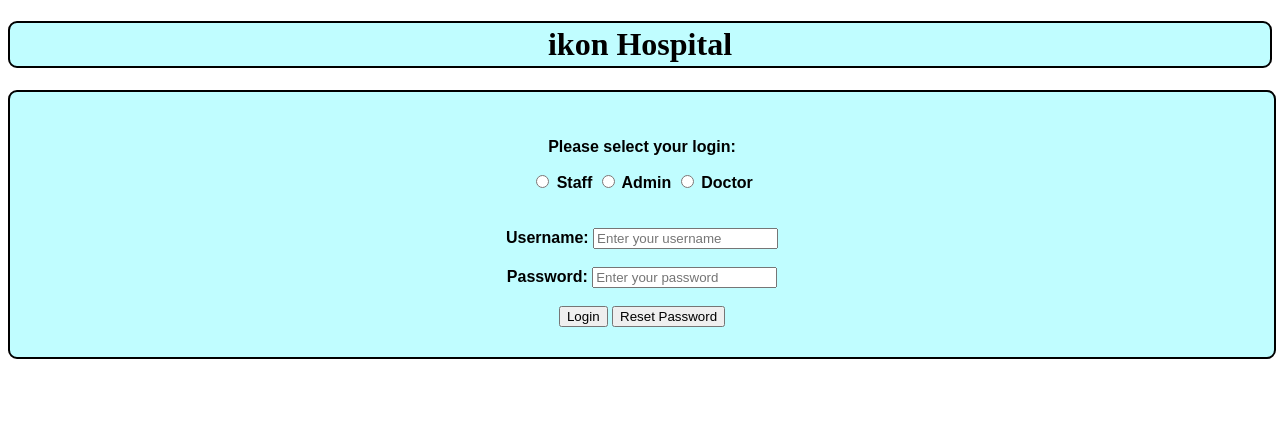
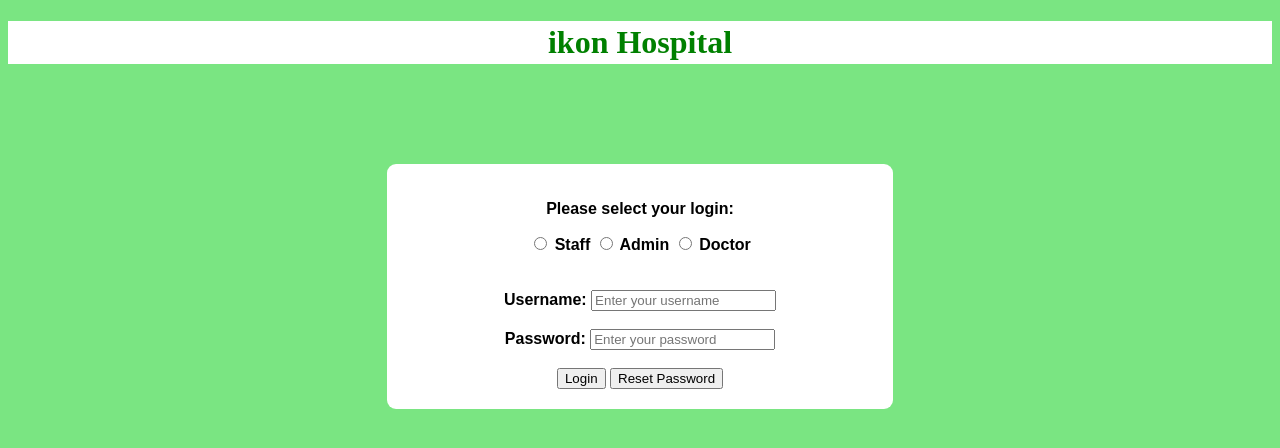
Before and after one commit to shakib1111/ikon_hospital, a plain HTML site: page index.html in a window 1280 px wide. Drawn offline with Linux system fonts and the light colour scheme; a web font is replaced by a local one.

Commit message:
stylling

```diff
--- a/main.css
+++ b/main.css
@@ -1,33 +1,37 @@
-
+body {
+    background-color: #7ae582;
+}
 /* stylling heading */
 .hero-heading{
-    border: 2px solid black;
-    border-radius: 9px;
     padding: 3px;
     text-align: center;
-    color: #000;
-    background-color: #c0fdff;
+    color: green;
     font-family: 'Sarpanch';
+    font-weight: bold;
+    border: 0px solid black;
+    border-radius: 9px;
+    background-color: #fff;
+}
+.header {
+    background-color: #7ae582;
+    margin-bottom: 100px;
+    background-color: #fff;
+}
+.header a {
+    text-decoration: none;
 
 }
 
-.header a {
-    text-decoration: none;
-}
-
-.header a :hover {
-    color: #000;
-    background-color: #fff;
-}
 /* stylling section */
 
 section{
+    margin: auto;
+    width: 40%;
     text-align: center;
     border-radius: 9px;
-    border: 2px solid black;
-    background-color: #c0fdff;
-    width: 100%;
-    height: auto;
+    border: 0px solid black;
+    background-color: #fff;
+
 }
 
 /* stylling login form */
```
